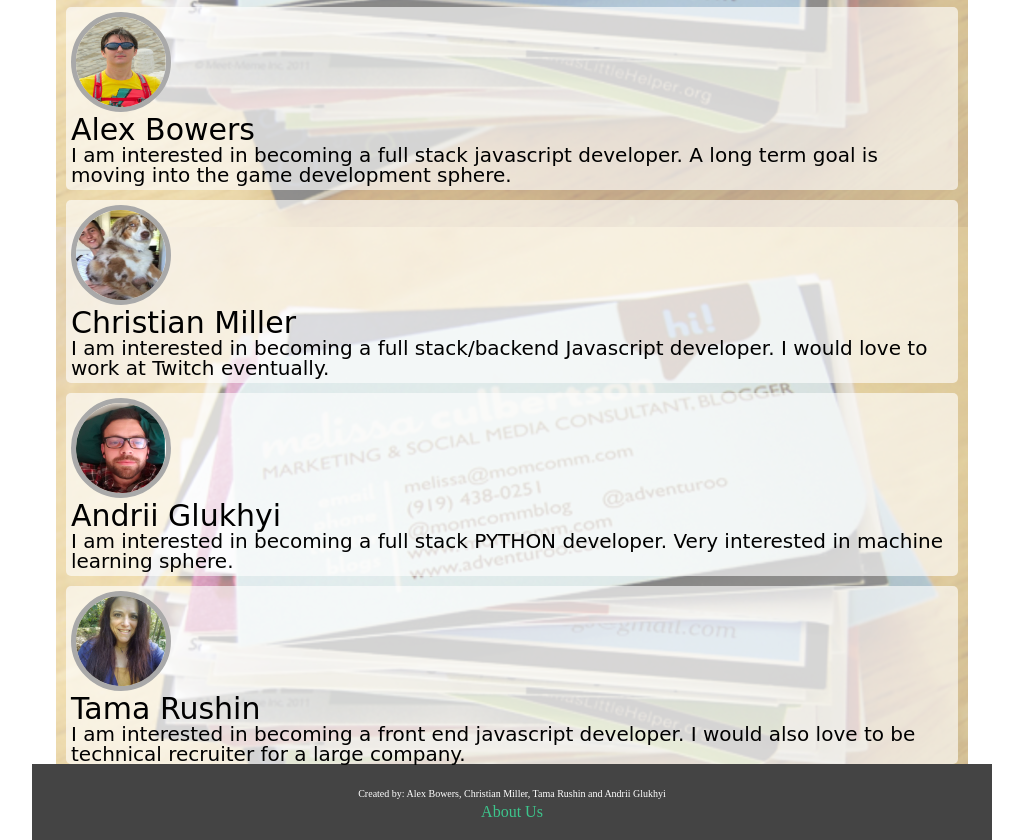
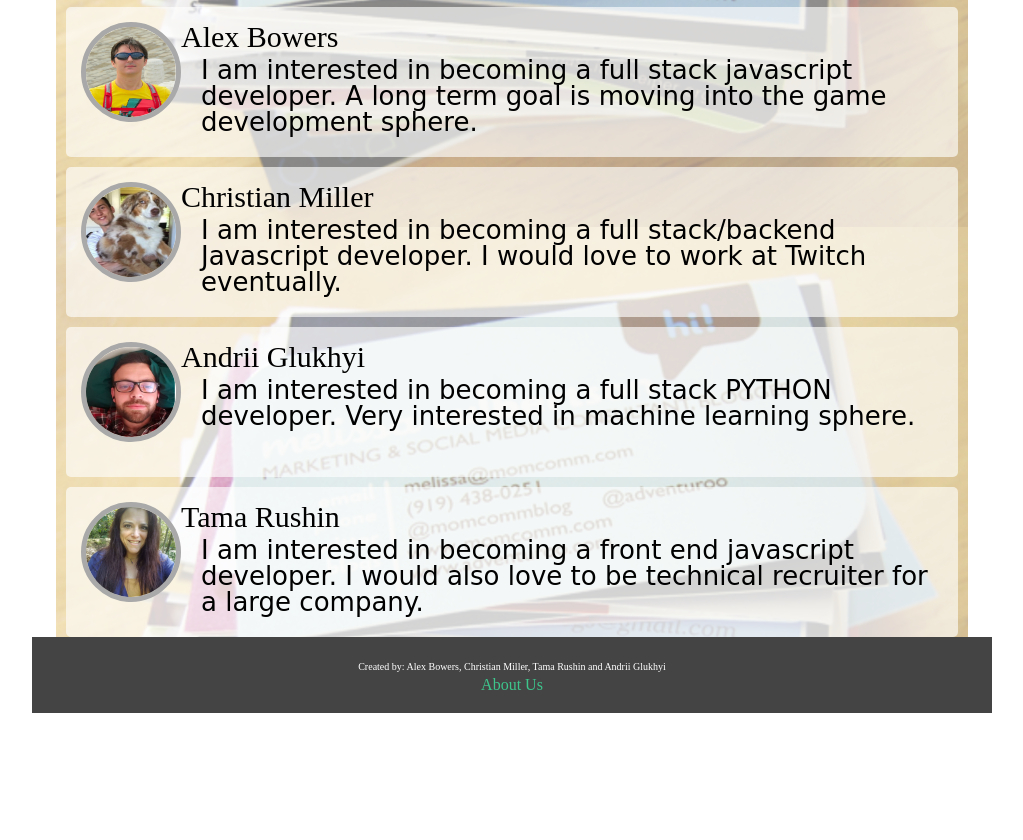
Before and after one commit to Receipt-App/client, a website: page public/index.html in a window 1280 px wide. Shown: the part 1855-2695 px from the top of the page, without its empty margins (128-1151 px from the left). After the commit the page ends 2568 px from the top, so only its background shows below. Drawn offline with Linux system fonts and the light colour scheme; a script that the page names is missing; a web font is replaced by a local one.

Commit message:
logo and about us style

```diff
--- a/public/index.html
+++ b/public/index.html
@@ -102,25 +102,30 @@
           <img src="./assets/Alex.png" class="circle" alt="Alex">
           <div class="bio">
            <h3>Alex Bowers</h3>
-            <div>I am interested in becoming a full stack javascript developer. A long term goal is moving into the game development
-            sphere.</div>
+            <p>I am interested in becoming a full stack javascript developer. A long term goal is moving into the game development
+            sphere.</p>
           </div>
           </li>
           <li>
             <img src="./assets/Christian.png" class="circle" alt="Christian">
-            <h3>Christian Miller</h3>
-            <div>I am interested in becoming a full stack/backend Javascript developer. I would love to work at Twitch eventually.</div>
+            <div class="bio">
+              <h3>Christian Miller</h3>
+              <p>I am interested in becoming a full stack/backend Javascript developer. I would love to work at Twitch eventually.</p>
+            </div>
           </li>
           <li>
             <img src="./assets/Andrii.png" class="circle" alt="Andrii">
-            <h3>Andrii Glukhyi</h3>
-            <div>I am interested in becoming a full stack PYTHON developer. Very interested in machine learning sphere.</div>
+            <div class="bio">
+              <h3>Andrii Glukhyi</h3>
+              <p>I am interested in becoming a full stack PYTHON developer. Very interested in machine learning sphere.</p>
+            </div>
           </li>
           <li>
             <img src="./assets/Tama.jpg" class="circle" alt="tama">
-            <h3>Tama Rushin</h3>
-            <div>I am interested in becoming a front end javascript developer. I would also love to be technical recruiter for a
-              large company.</div>
+            <div class="bio">
+              <h3>Tama Rushin</h3>
+              <p>I am interested in becoming a front end javascript developer. I would also love to be technical recruiter for a large company.</p>
+            </div>
         </li>
       </ul>
     </section>
--- a/public/styles/base.css
+++ b/public/styles/base.css
@@ -7,24 +7,11 @@ body {
 header {
   background-color: #444;
   color: #fff;
-  padding-left: 120px;
+  /* padding-left: 120px; */
   text-align: left;
+  /* height: 150px; */
 }
 
-#aboutUs {
-  text-align: center;
-  font-family: 'Patrick Hand SC', cursive;
-  font-size: 28px;
-}
-
-.circle {
-  height: 90px;
-  width: 90px;
-  border-radius: 100%;
-  border-style: solid;
-  border-color: darkgrey;
-  border-width: 5px;
-}
 
 #logo {
   float: left;
@@ -36,10 +23,7 @@ header {
   padding-top: 20px;
 }
 
-.title {
-  padding: 30px;
-  /* float: left; */
-}
+
 
 h1 {
   font-size: 30px;
@@ -54,8 +38,6 @@ h2 {
 }
 
 h3 {
-  font-family: 'Patrick Hand SC', cursive;
-  /* float: right; */
   font-size: 30px
 }
 
@@ -81,12 +63,29 @@ main {
   text-align: center;
 } */
 
+#aboutUs {
+  text-align: center;
+  font-family: 'Patrick Hand SC', cursive;
+  font-size: 28px;
+}
+
+.circle {
+  height: 90px;
+  width: 90px;
+  border-radius: 100%;
+  border-style: solid;
+  border-color: darkgrey;
+  border-width: 5px;
+  float: left;
+}
 #about-us li {
   text-align: left;
   margin: 10px;
   background-color: rgba(255, 255, 255, 0.637);
-  padding: 5px;
+  padding: 15px;
   border-radius: 5px;
+  height: 150px;
+  box-sizing: border-box;
 }
 
 #about-us li:last-child {
@@ -95,13 +94,11 @@ main {
 }
 
 #about-us p {
-  font-size: 12px;
+  padding-left: 120px;
+  font-size: 26px;
+  font-family: 'Patrick Hand SC', cursive;
 }
 
-#about-us div {
-  font-size: 20px;
-  font-family: 'Patrick Hand SC', cursive;
-}
 .input-field {
   display: block;
   width: 80%;
--- a/public/styles/module.css
+++ b/public/styles/module.css
@@ -40,6 +40,10 @@ label {
 }
 
 @media only screen and (max-width: 500px) {
+  body {
+    min-width: 400px;
+  }
+
   label {
     display: block;
     cursor: pointer;
@@ -59,11 +63,17 @@ label {
   }
 
   #logo {
-    display: none;
+    width: 100px;
+    padding: 0;
   }
 
   .heading {
     font-size: 6vw;
+    display: none;
     text-align: center;
   }
+
+  #about-us p {
+    font-size: 20px;
+  }
 }
```
